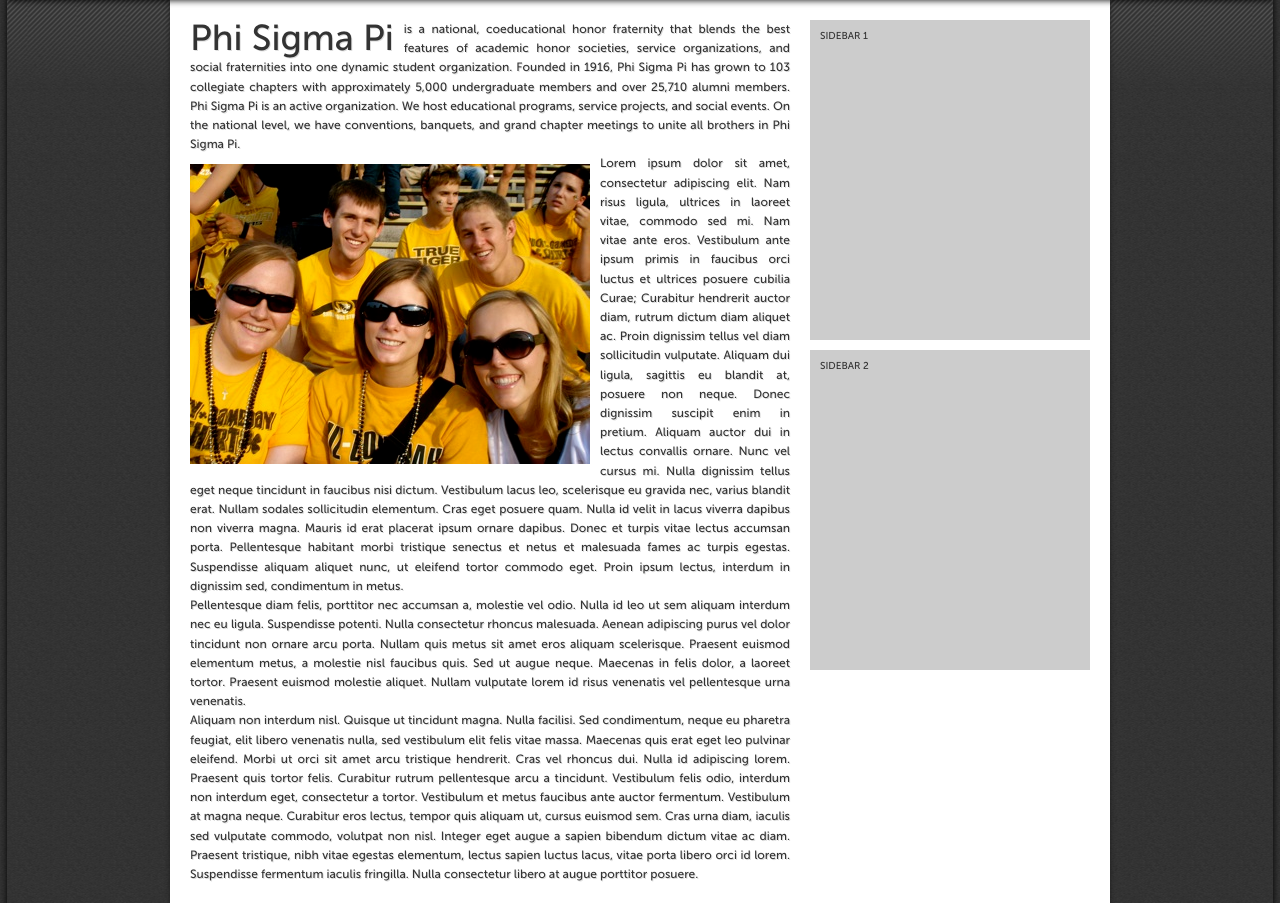
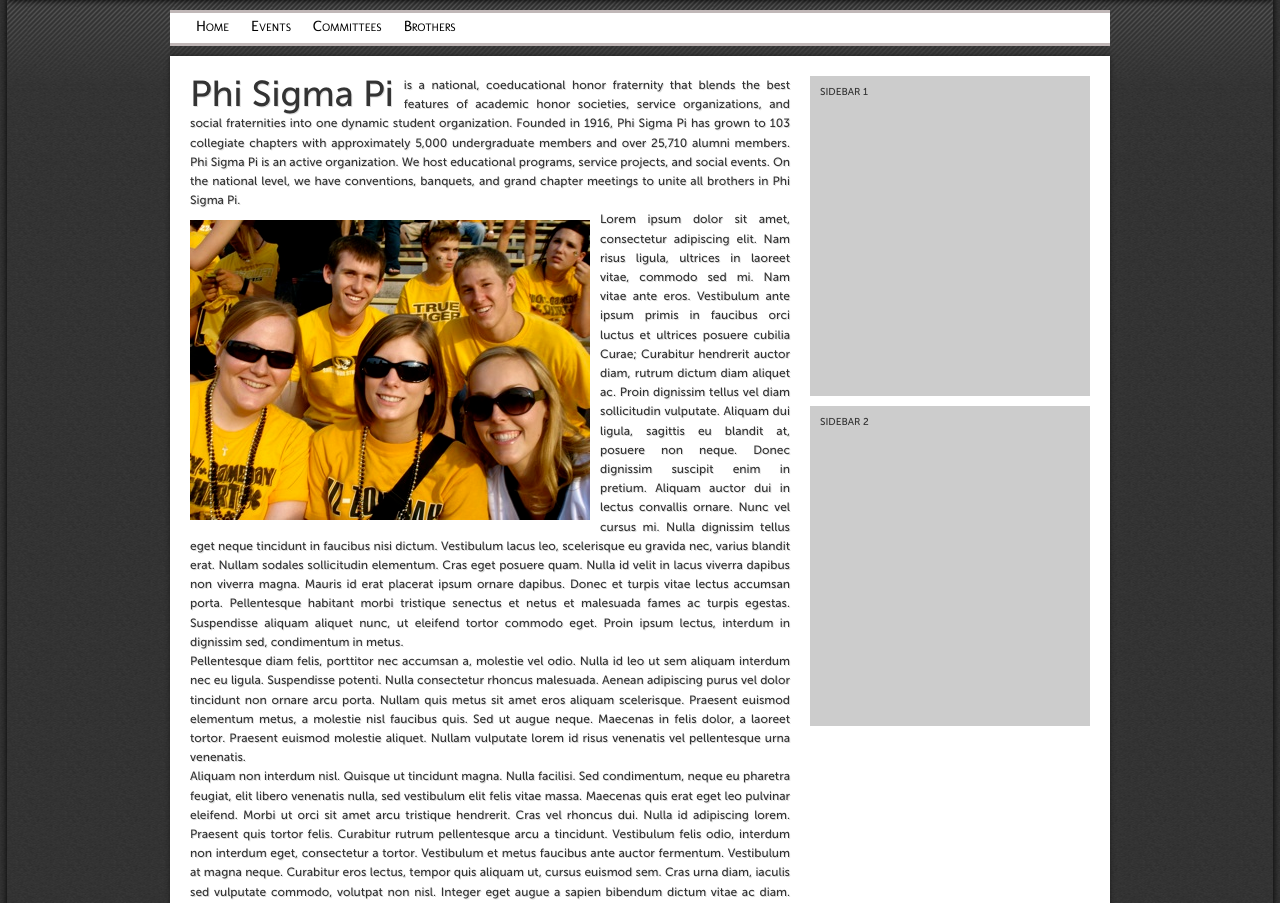
Before and after one commit to joshlory/pspmizzou, a Django app: page / in a window 1280 px wide. Shown: the part 197-1100 px from the top of the page. Run offline with Django 3.2, Linux system fonts and the light colour scheme; some libraries are stand-ins or nearby versions.

Commit message:
Added main links and main links preview scaffolding.

```diff
--- a/static/css/styles.css
+++ b/static/css/styles.css
@@ -72,21 +72,21 @@ input[type=submit] {
     overflow: hidden;
 }
 #menu_links {
-	height: 28px;
+	/*height: 30px;*/
 	width: 900px;
 	margin: 0 auto;
 	padding: 0 20px;
-	margin: 0 auto;
+	margin: 10px auto;
 	color: #fff;
-	background: #000;
-	border-top: 2px solid #000;
-	border-bottom: 3px solid #000;
-	-moz-box-shadow: 0 0 7px #000;
+	background: #fff; /*#fff8f8;*/
+	border-top: 3px solid #c0b7b7;
+	border-bottom: 3px solid #c0b7b7;
+	/*-moz-box-shadow: 0 0 7px #000;
     -webkit-box-shadow: 0 0 7px #000;
-    box-shadow: 0 0 7px #000;
+    box-shadow: 0 0 7px #000;*/
 }
 #menu_links ul {
-
+	height: 30px;
 }
 #menu_links li {
 	float: left;
@@ -95,21 +95,27 @@ input[type=submit] {
 }
 #menu_links li a {
 	display: block;
-	height: 20px;
+	height: 22px;
 	padding: 4px 6px 2px 6px;
+	margin-right: 10px;
 	-moz-border-radius-bottomright: 3px;
 	-moz-border-radius-bottomleft: 3px;
 	-webkit-border-radius-bottom-right: 3px;
 	-webkit-border-radius-bottom-left: 3px;
 	border-bottom-right-radius: 3px;
 	border-bottom-left-radius: 3px;
-	font: 14px "Molengo", "Lucida Sans Unicode","Lucida Grande",sans-serif;
+	font: 15px "Molengo", "Lucida Sans Unicode","Lucida Grande",sans-serif;
 	font-variant: small-caps;
 	color: #000;
 }
 #menu_links li a:hover {
 	color: #fff;
-	background: #000;
+	background: #c0b7b7;
+}
+#menu_preview {
+	display: none; /* hide menu preview unless shown via jQuery */
+	padding: 10px 0;
+	text-align: center;
 }
 #wrapper {
 	width: 900px;
--- /dev/null
+++ b/static/js/scripts.js
@@ -0,0 +1,17 @@
+if (window.pspmizzou === undefined) {
+	pspmizzou = (function() {
+		return {
+		}
+	})(); // Initialize pspmizzou namespace if not defined
+}
+
+$(function() {
+	$("#menu_links").delegate("a", "click", function(e) {
+		var link = this.innerHTML;
+		if (link == "Home") {
+			return true;
+		}
+		$("#menu_preview").show("normal");
+		return false; // Progressive enhancement -- prevent link
+	});
+});
--- a/templates/base.html
+++ b/templates/base.html
@@ -5,6 +5,8 @@
 <title>{% block page_title %}Phi Sigma Pi - Mizzou{% endblock %}</title>
 
 <script type="text/javascript" src="http://ajax.googleapis.com/ajax/libs/jquery/1.4.2/jquery.min.js"></script>
+<script type="text/javascript" src="{{ MEDIA_URL }}/js/scripts.js"></script>
+
 <link rel="stylesheet" href="http://fonts.googleapis.com/css?family=Molengo" type="text/css">
 <link rel="stylesheet" href="{{ MEDIA_URL }}/css/reset.css" type="text/css">
 <link rel="stylesheet" href="{{ MEDIA_URL }}/css/styles.css" type="text/css">
@@ -19,14 +21,17 @@
 		</div>
 	</div>
 	<div id="main">
-		<!-- div id="menu_links">
+		<div id="menu_links">
 			<ul>
 				<li><a href="/">Home</a></li>
 				<li><a href="">Events</a></li>
 				<li><a href="">Committees</a></li>
 				<li><a href="">Brothers</a></li>
 			</ul>
-		</div-->
+			<div id="menu_preview">
+				<img src="{{ MEDIA_URL }}/img/ajax.gif">
+			</div>
+		</div>
 	    <div id="wrapper">
 	        <div id="sidebar">
 	        	{% block sidebar %}{% endblock %}
```
Also changed, not shown: static/img/ajax.gif (added).
